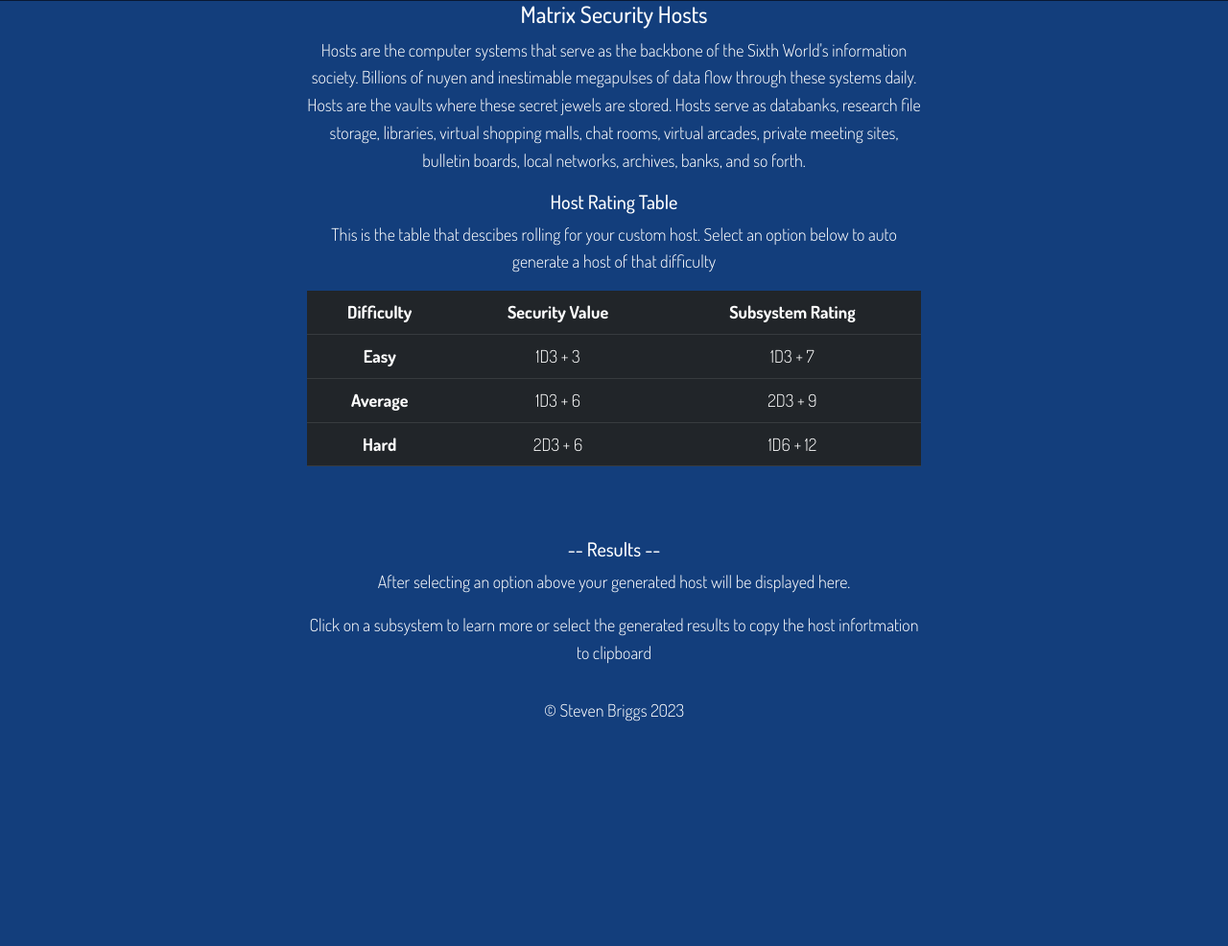
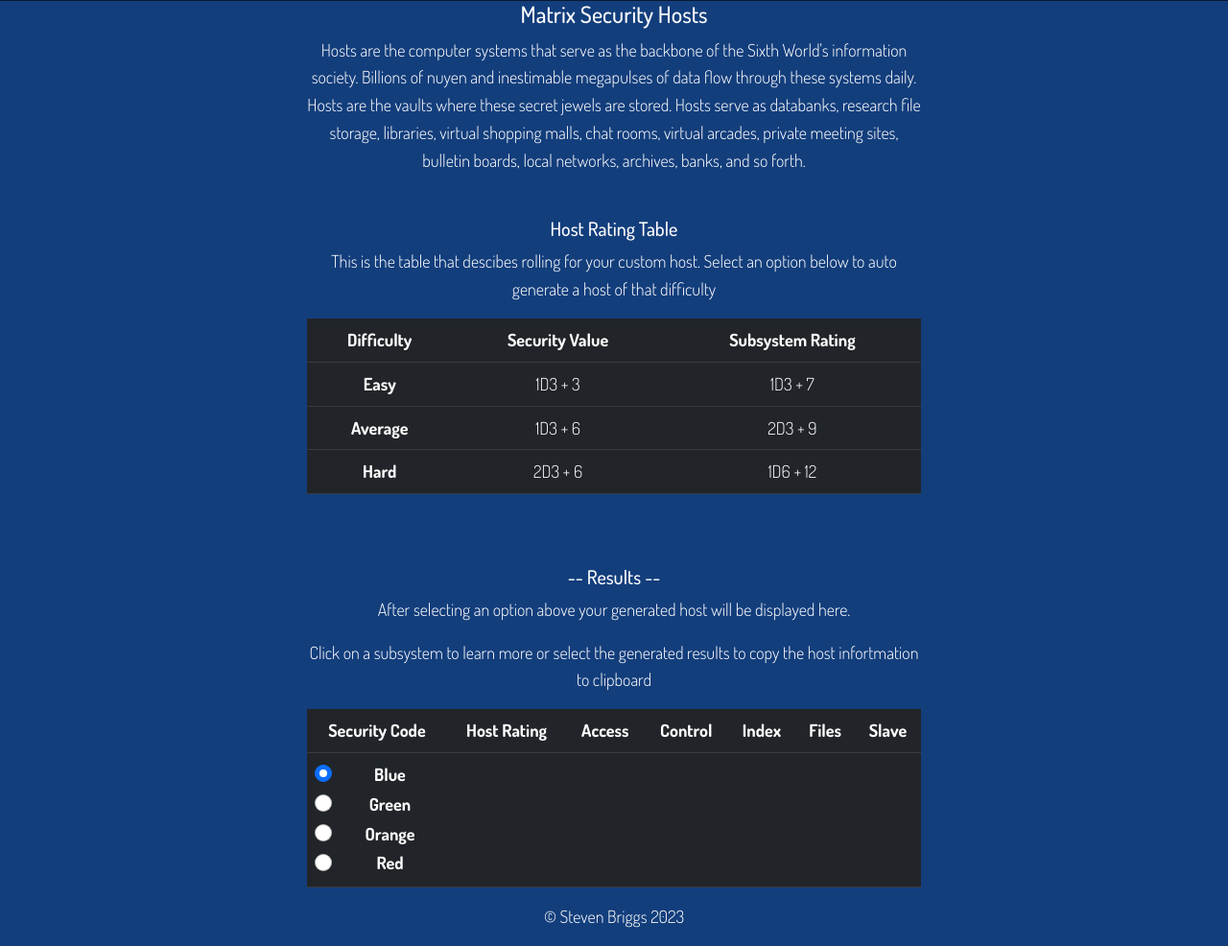
Before and after one commit to RocinRykor/SixthWorldSprawlWebsite, a Flask app: page /matrixhost in a window 1280 px wide. Shown: the part 60-1046 px from the top of the page at 96% size. Before the commit the page ends 812 px from the top, so only its background shows below. Run offline with Flask 3, Linux system fonts and the light colour scheme.

Commit message:
Add security code selector to results table copied format now contains correct security code information

```diff
--- a/sixthworldsprawl/static/js/generators/matrixhost.js
+++ b/sixthworldsprawl/static/js/generators/matrixhost.js
@@ -19,30 +19,19 @@ function generateHost(svPool, svSide, svMod, srPool, srSide, srMod) {
     subsystemFiles = rollWithMod(srPool, srSide, srMod);
     subsystemSlave = rollWithMod(srPool, srSide, srMod);
 
-    standardFormat = `Green-${securityValue}/${subsystemAccess}/${subsystemControl}/${subsystemIndex}/${subsystemFiles}/${subsystemSlave}`;
-
     outputToTable();
 }
 
 function outputToTable() {
-    var myTable = '<tr><th>Security Code</th>';
-    myTable += '<th>Host Rating</th>';
-    myTable += '<th>Access</th>';
-    myTable += '<th>Control</th>';
-    myTable += '<th>Index</th>';
-    myTable += '<th>Files</th>';
-    myTable += '<th>Slave</th>';
+    document.getElementById('securityValue').innerHTML = securityValue;
+    document.getElementById('subsystemAccess').innerHTML = subsystemAccess;
+    document.getElementById('subsystemControl').innerHTML = subsystemControl;
+    document.getElementById('subsystemIndex').innerHTML = subsystemIndex;
+    document.getElementById('subsystemFiles').innerHTML = subsystemFiles;
+    document.getElementById('subsystemSlave').innerHTML = subsystemSlave;
 
-    myTable +=
-        '<tr class="table-option" onClick="copyToClipboard()"><th> COLOR </th>';
-    myTable += '<td>' + securityValue + '</td>';
-    myTable += '<td>' + subsystemAccess + '</td>';
-    myTable += '<td>' + subsystemControl + '</td>';
-    myTable += '<td>' + subsystemIndex + '</td>';
-    myTable += '<td>' + subsystemFiles + '</td>';
-    myTable += '<td>' + subsystemSlave + '</td>';
-
-    document.getElementById('resultsTable').innerHTML = myTable;
+    //Reveal the Copy Results Button
+    $('#copyResults').removeClass('visually-hidden');
 }
 
 function rollWithMod(dicePool, diceSide, modifer) {
@@ -62,6 +51,13 @@ function getRandomRange(min, max) {
 }
 
 function copyToClipboard() {
+    //Get the currently selected security code (Host Color)
+    const securityCode = $(
+        "input[type='radio'][name='radioSecrityCode']:checked"
+    ).val();
+
+    standardFormat = `${securityCode}-${securityValue}/${subsystemAccess}/${subsystemControl}/${subsystemIndex}/${subsystemFiles}/${subsystemSlave}`;
+
     if (navigator.clipboard) {
         navigator.clipboard.writeText(standardFormat).then(() => {
             alert('Copied to clipboard');
--- a/sixthworldsprawl/templates/public/generators/matrixhost.html
+++ b/sixthworldsprawl/templates/public/generators/matrixhost.html
@@ -12,6 +12,8 @@
         virtual arcades, private meeting sites, bulletin boards, local networks,
         archives, banks, and so forth.
     </p>
+
+    <br />
 
     <h3>Host Rating Table</h3>
     <p>
@@ -47,6 +49,7 @@
 
     <br />
     <br />
+
     <h3>-- Results --</h3>
     <p>
         After selecting an option above your generated host will be displayed
@@ -56,7 +59,81 @@
         Click on a subsystem to learn more or select the generated results to
         copy the host infortmation to clipboard
     </p>
-    <table id="resultsTable" class="table table-dark"></table>
+    <table id="resultsTable" class="table table-dark">
+        <tr>
+            <th>Security Code</th>
+            <th>Host Rating</th>
+            <th>Access</th>
+            <th>Control</th>
+            <th>Index</th>
+            <th>Files</th>
+            <th>Slave</th>
+        </tr>
+
+        <tr>
+            <th>
+                <div class="form-check">
+                    <input
+                        class="form-check-input"
+                        type="radio"
+                        name="radioSecrityCode"
+                        id="radioSecrityCodeBlue"
+                        value="Blue"
+                        checked />
+                    <label class="form-check-label" for="radioSecrityCodeBlue">
+                        Blue
+                    </label>
+                </div>
+                <div class="form-check">
+                    <input
+                        class="form-check-input"
+                        type="radio"
+                        name="radioSecrityCode"
+                        id="radioSecrityCodeGreen"
+                        value="Green" />
+                    <label class="form-check-label" for="radioSecrityCodeGreen">
+                        Green
+                    </label>
+                </div>
+                <div class="form-check">
+                    <input
+                        class="form-check-input"
+                        type="radio"
+                        name="radioSecrityCode"
+                        id="radioSecrityCodeOrange"
+                        value="Orange" />
+                    <label
+                        class="form-check-label"
+                        for="radioSecrityCodeOrange">
+                        Orange
+                    </label>
+                </div>
+                <div class="form-check">
+                    <input
+                        class="form-check-input"
+                        type="radio"
+                        name="radioSecrityCode"
+                        id="radioSecrityCodeRed"
+                        value="Red" />
+                    <label class="form-check-label" for="radioSecrityCodeRed">
+                        Red
+                    </label>
+                </div>
+            </th>
+            <td id="securityValue" class="align-middle"></td>
+            <td id="subsystemAccess" class="align-middle"></td>
+            <td id="subsystemControl" class="align-middle"></td>
+            <td id="subsystemIndex" class="align-middle"></td>
+            <td id="subsystemFiles" class="align-middle"></td>
+            <td id="subsystemSlave" class="align-middle"></td>
+            <td
+                id="copyResults"
+                class="align-middle visually-hidden table-option"
+                onclick="copyToClipboard()">
+                Copy
+            </td>
+        </tr>
+    </table>
 </div>
 
 <script src="{{url_for('static', filename='js/generators/matrixhost.js')}}"></script>
```
